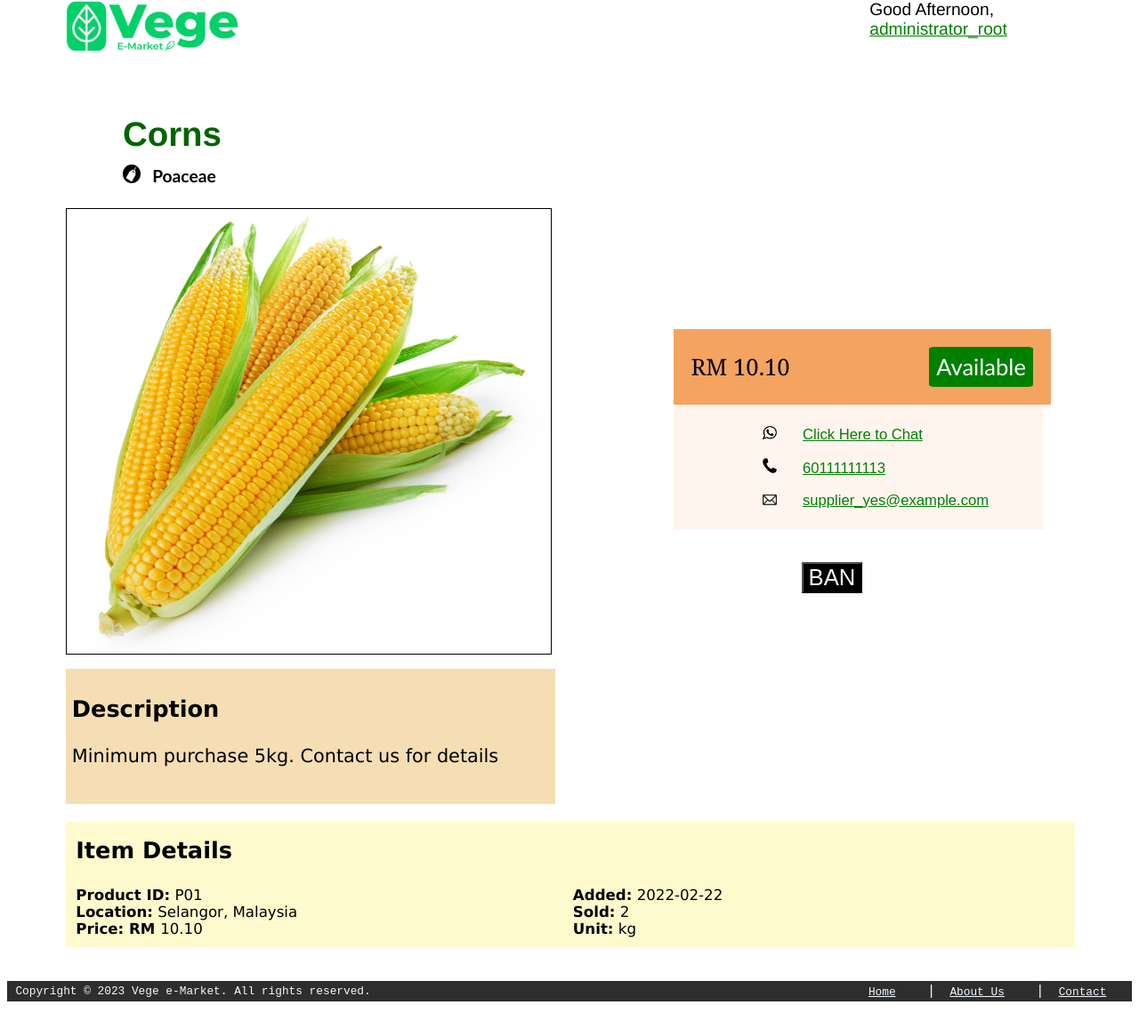
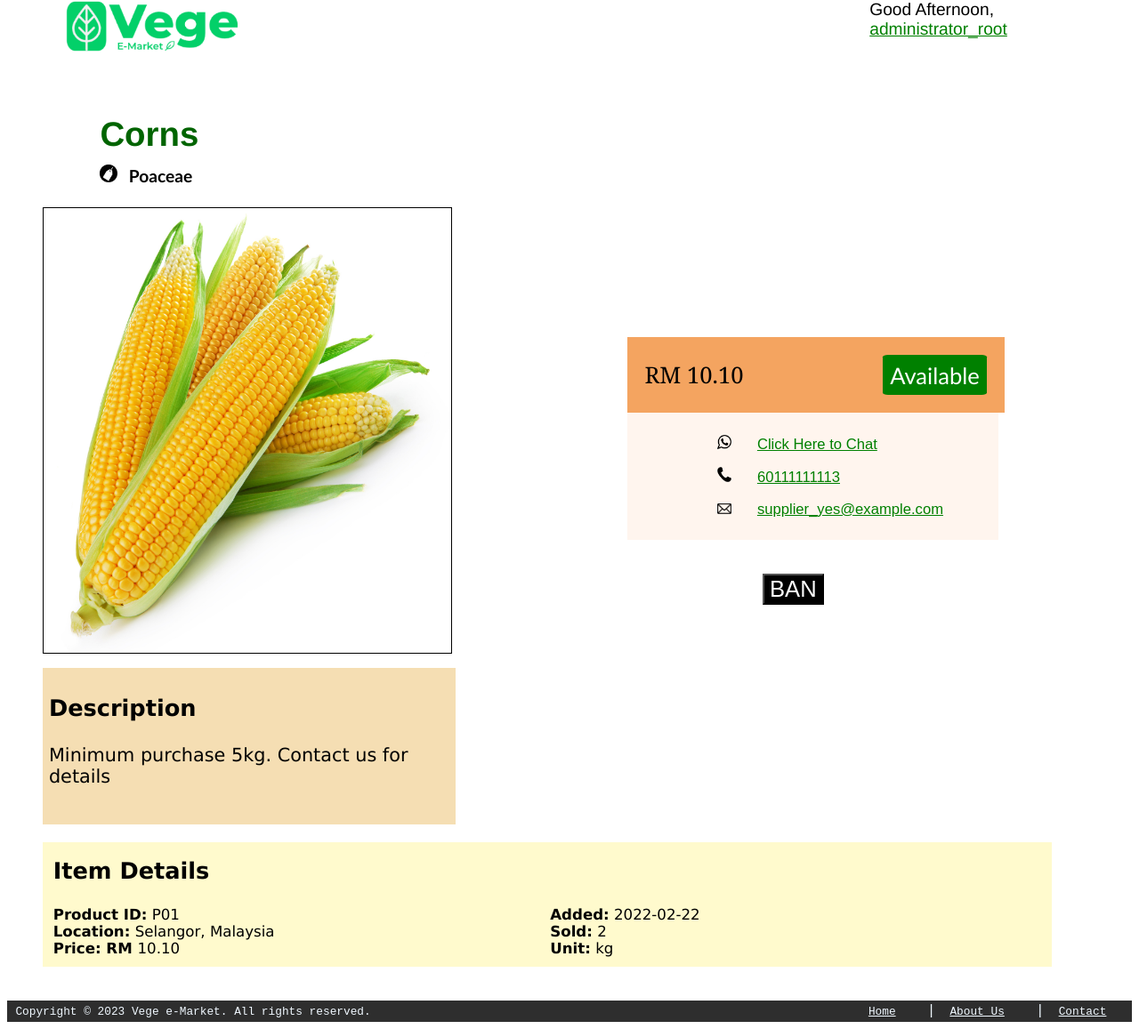
Before and after one commit to TeoJJss/vege-emarket, a PHP site: page /vege-emarket/public/product.php?id=P01 in a window 1280 px wide. Shown: the part 25-1182 px from the top of the page at 89% size. Before the commit the page ends 1151 px from the top, so only its background shows below. Run offline with PHP 8.4, Linux system fonts and the light colour scheme; data comes from the database, SQL or seed files in the repository.

Commit message:
still css styling

```diff
--- a/public/product.php
+++ b/public/product.php
@@ -66,12 +66,12 @@
             padding: 1%;
         }
         table.product-container{
-            margin-left: 5vw;
+            margin-left: 3vw;
             max-width: 90%;
         }
         div#Description {
             background-color: wheat;
-            max-width: 80%;
+            max-width: 70%;
             max-height: 50%;
             padding-left: 1%;
             padding-top: 0.3%;
@@ -82,12 +82,12 @@
             border: 1px solid;
             margin-bottom: 2vh;
             max-height: 10%;
-            max-width: 80%;
-            min-width: 50%;
+            max-width: 70%;
+            min-width: 30%;
         }
         td.product-left-part{
-            max-width: 55%;
-            width: 100%;
+            max-width: 50%;
+            width: 90%;
             padding: 0;
         }
         td.product-right-part > .product-right-card {
@@ -114,7 +114,6 @@
             margin-right: 10%;
             width: 5.5%;
         }
-
         .availability {
             color: white;
             padding: 2%;
```
